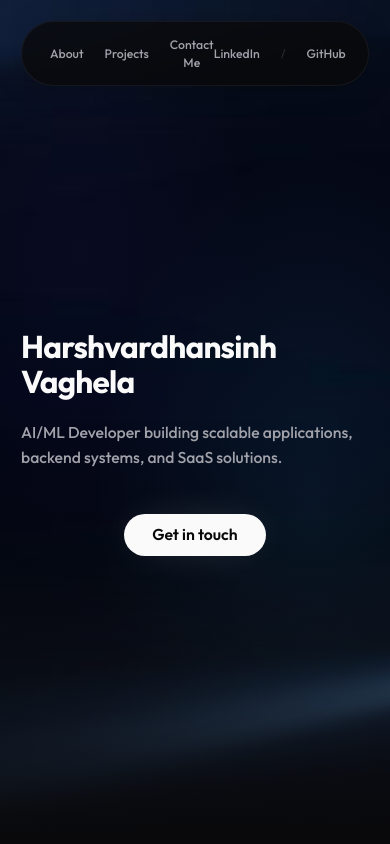
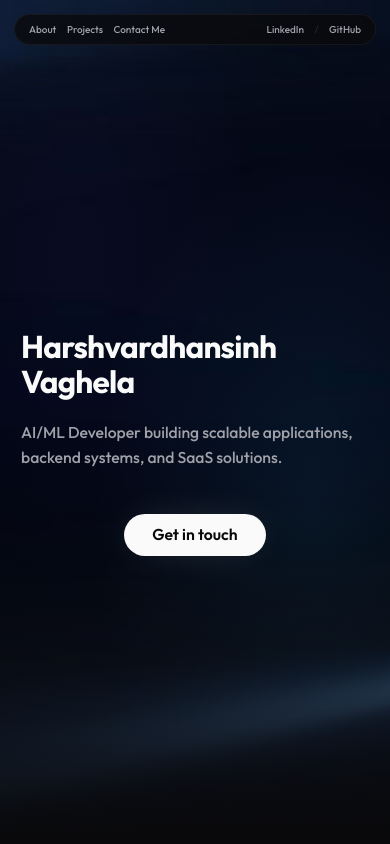
Before and after one commit to harshvardhan7851/portfolio-website, a Next.js app: page / in a window 390 px wide. Shown: the top 844 px of the page. Built offline with nearby package versions, Linux system fonts and the light colour scheme.

Commit message:
Mobile view fixed

```diff
--- a/src/components/navbar.tsx
+++ b/src/components/navbar.tsx
@@ -19,30 +19,30 @@ export function Navbar() {
       initial={{ y: -50, opacity: 0 }}
       animate={{ y: 0, opacity: 1 }}
       transition={{ duration: 0.5 }}
-      className="fixed top-0 left-0 right-0 z-50 p-6"
+      className="fixed top-0 left-0 right-0 z-50 p-4 sm:p-6"
     >
-      <div className="max-w-6xl mx-auto flex justify-between items-center bg-background/80 backdrop-blur-md rounded-full px-8 py-4 shadow-[0_4px_30px_rgba(0,0,0,0.2)] border border-border/50">
-        <div className="flex items-center gap-6">
+      <div className="max-w-6xl mx-auto flex justify-between items-center bg-background/80 backdrop-blur-md rounded-full px-4 sm:px-8 py-2 sm:py-4 shadow-[0_4px_30px_rgba(0,0,0,0.2)] border border-border/50">
+        <div className="flex items-center gap-3 sm:gap-6">
           <button
             onClick={scrollToAbout}
-            className="text-sm font-medium text-muted-foreground hover:text-foreground transition-colors"
+            className="text-[10px] sm:text-sm font-medium text-muted-foreground hover:text-foreground transition-colors"
           >
             About
           </button>
           <button
             onClick={scrollToProjects}
-            className="text-sm font-medium text-muted-foreground hover:text-foreground transition-colors"
+            className="text-[10px] sm:text-sm font-medium text-muted-foreground hover:text-foreground transition-colors"
           >
             Projects
           </button>
           <button
             onClick={scrollToContact}
-            className="text-sm font-medium text-muted-foreground hover:text-foreground transition-colors"
+            className="text-[10px] sm:text-sm font-medium text-muted-foreground hover:text-foreground transition-colors whitespace-nowrap"
           >
             Contact Me
           </button>
         </div>
-        <div className="flex items-center gap-6 text-sm font-medium text-muted-foreground">
+        <div className="flex items-center gap-3 sm:gap-6 text-[10px] sm:text-sm font-medium text-muted-foreground">
           <a href="https://www.linkedin.com/in/harshvardhansinh-vaghela-7932672a8/" target="_blank" rel="noreferrer" className="hover:text-foreground transition-colors">LinkedIn</a>
           <span className="text-border">/</span>
           <a href="https://github.com/harshvardhan7851" target="_blank" rel="noreferrer" className="hover:text-foreground transition-colors">GitHub</a>
--- a/src/components/skills.tsx
+++ b/src/components/skills.tsx
@@ -29,10 +29,8 @@ const skillCategories = [
 export function Skills() {
   return (
     <section id="skills" className="py-16 px-6 max-w-5xl mx-auto border-t border-border/10">
-      <div className="flex flex-col md:flex-row justify-between items-end mb-12 gap-6">
-        <div className="text-left">
-          <h2 className="text-4xl md:text-5xl font-bold tracking-tight mb-4">Technologies & Tools</h2>
-        </div>
+      <div className="mb-12">
+        <h2 className="text-4xl md:text-5xl font-bold tracking-tight mb-4 text-left">Technologies & Tools</h2>
       </div>
 
       <div className="grid grid-cols-1 md:grid-cols-2 lg:grid-cols-4 gap-8">
```
